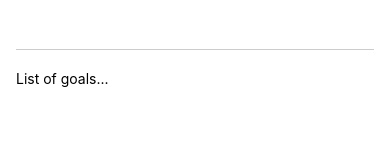
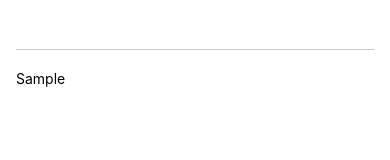
Before and after one commit to Midhunx01/goallistapp, a React Native app: screen / in a window 390 px wide. Both pictures are taken after typing "Sample" into the empty fields and a click on the button "ADD GOAL". Shown: the part 124-284 px from the top of the page. Built offline with nearby package versions, Linux system fonts and the light colour scheme.

Commit message:
Successfully Added State Mangement for Goal List and its mapped Together in  the Goal Container

```diff
--- a/App.js
+++ b/App.js
@@ -3,7 +3,9 @@ import { StyleSheet, Text, View, TextInput, Button } from 'react-native';
 
 export default function App() {
 
-  const [enteredGoal, setEnteredGoal] = useState('')
+  const [enteredGoal, setEnteredGoal] = useState('');
+  const [totalGoals, setTotalGoals] = useState([]);
+
 
   function goalInputHandler(enteredText) {
     setEnteredGoal(enteredText);
@@ -11,7 +13,7 @@ export default function App() {
   }
 
   function addGoalHandler() {
-    console.log(enteredGoal)
+    setTotalGoals((currentTotalGoals)=> [...currentTotalGoals,enteredGoal]);
 
   }  return (
     <View style={styles.appContainer}>
@@ -20,7 +22,7 @@ export default function App() {
         <Button title= 'ADD GOAL' onPress={addGoalHandler} />
         </View>
         <View style= {styles.goalContainer}>
-          <Text>List of goals...</Text>
+          {totalGoals.map((goal, i) => <Text key={i} >{goal}</Text>)}
         </View>
 
 
```
